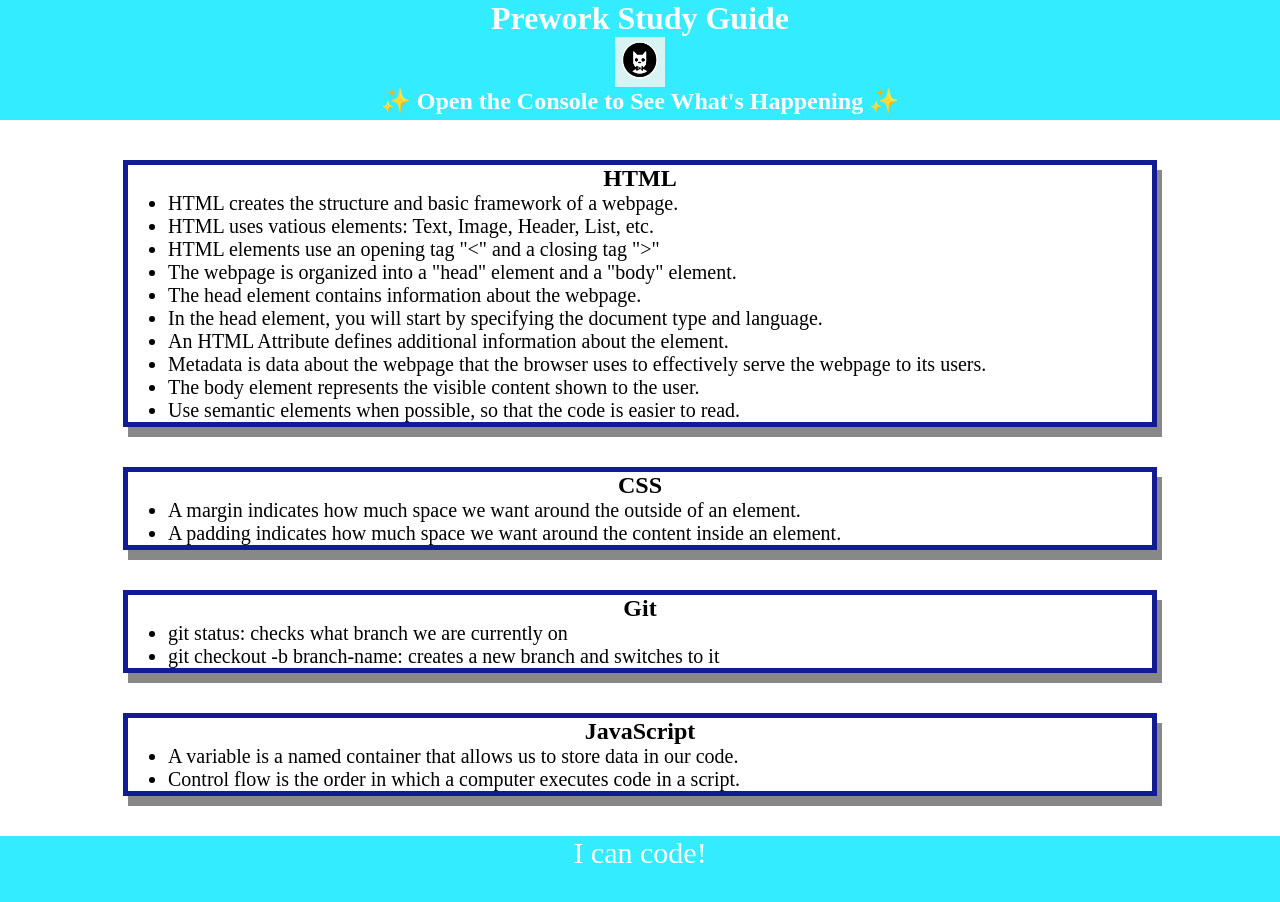
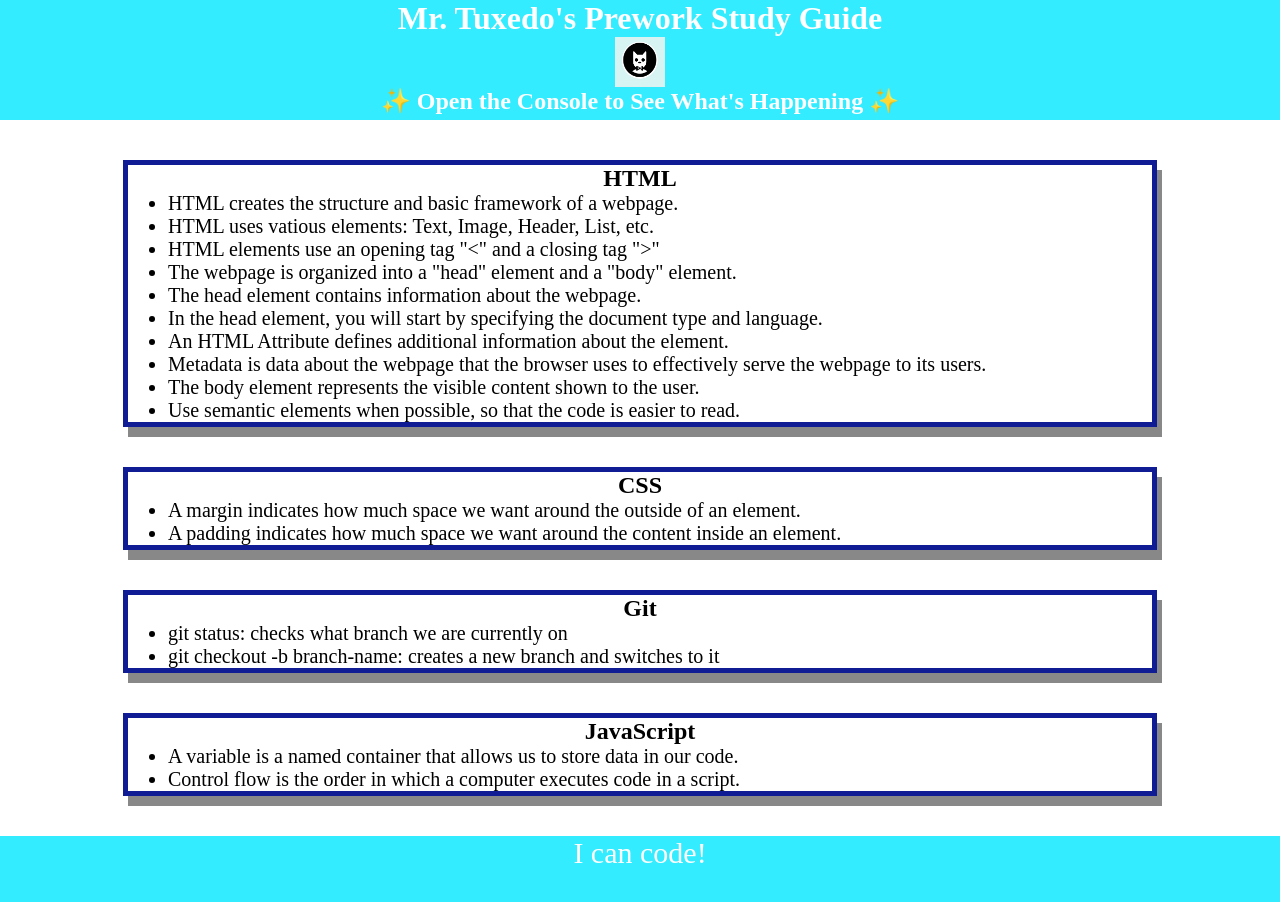
Before and after one commit to OConnell-Coder/Prework-Study-Guide, a plain HTML site: page prework-study-guide/index.html in a window 1280 px wide. Drawn offline with Linux system fonts and the light colour scheme.

Commit message:
added README text and fixed webpage's h1 name

```diff
--- a/prework-study-guide/index.html
+++ b/prework-study-guide/index.html
@@ -9,7 +9,7 @@
   </head>
   <body>
     <header id="header">
-      <h1>Prework Study Guide</h1>
+      <h1>Mr. Tuxedo's Prework Study Guide</h1>
       <img src="./assets/bowtie-cat.png" alt="Profile image of cat wearing a bow tie." />
       <h2>✨ Open the Console to See What's Happening ✨</h2>
     </header>
```
Also changed, not shown: 1 other file.
